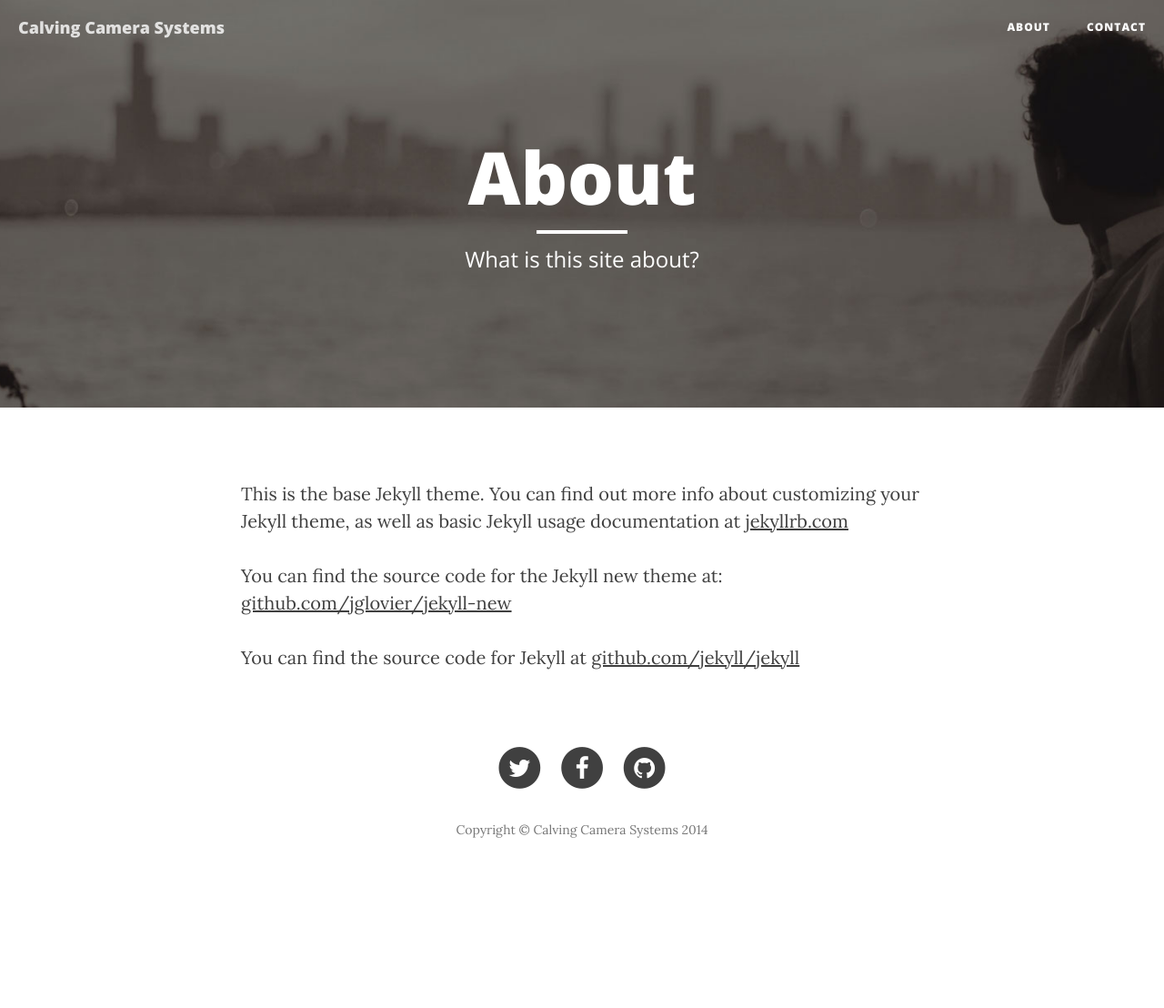
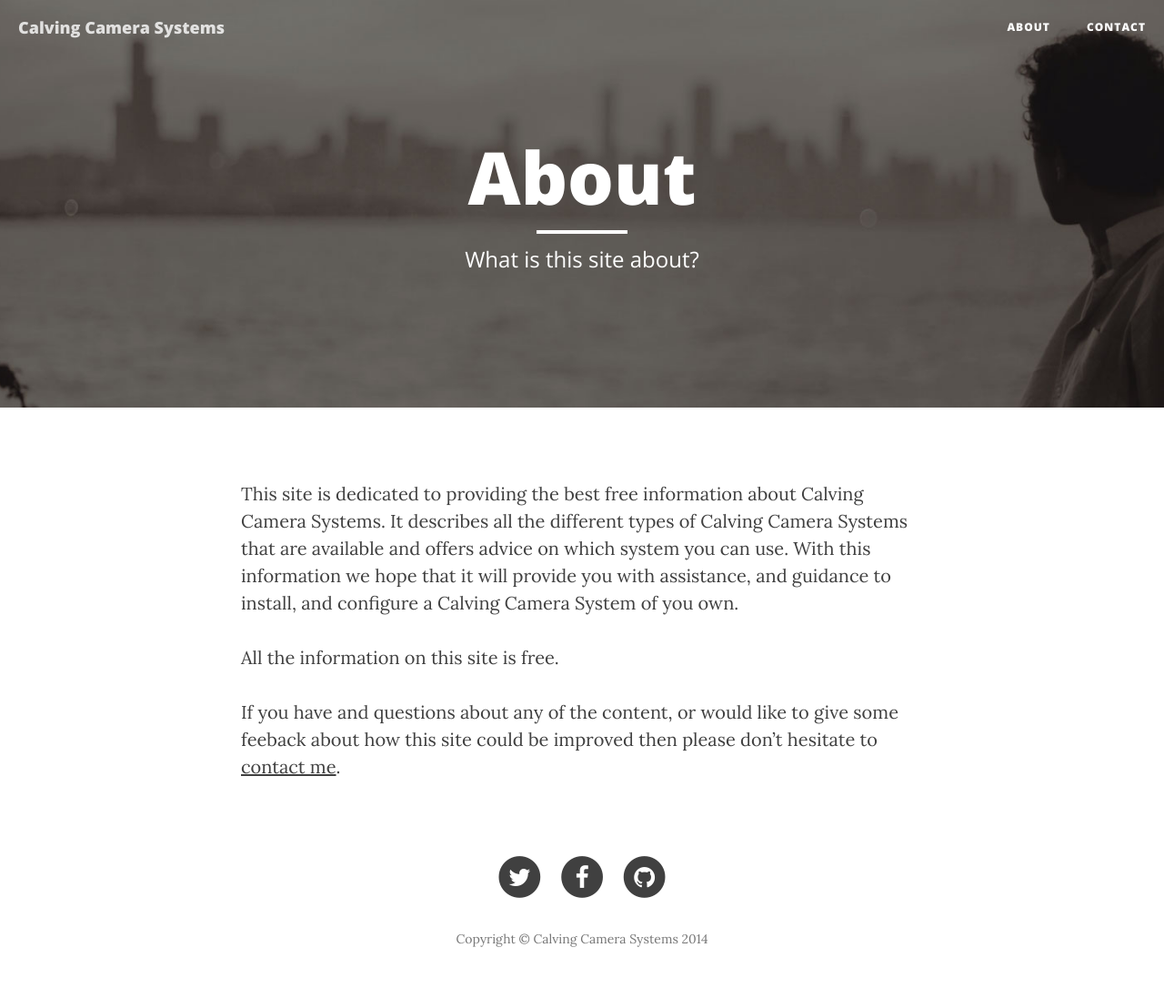
Before and after one commit to jholleran/calvingcamerareviews, a Jekyll site: the page built from about.md, in a window 1280 px wide. Shown: the whole page at 91% size. Built offline with Jekyll 4.4.1, drawn with Linux system fonts in a browser that asks for light colours; nearby versions of some CDN libraries; before the commit the page ends 988 px from its top, so only the background shows below that.

Commit message:
added some about content

```diff
--- a/_posts/2015-04-10-wireless-calving-camera.markdown
+++ b/_posts/2015-04-10-wireless-calving-camera.markdown
@@ -11,4 +11,6 @@ description: |
 
 categories: cameras
 ---
-If you are a farmer that breeds cows you will know all about the extra work involved in looking after them during the calving season. Having to go back to the cattle shed, many times, during the day just to see if one of them is about to give birth is very time-consuming. Worst of all, getting up during cold dark nights and going back for look at the animals can deprive you of a lot of sleep. Most of the time, there might be nothing happening. You might be lucky if your cattle shed is close to your home but if the shed is far away it makes things very difficult for you.
+
+Information about connecting up a Camera from a shed far away to you home using wireless.
+Coming soon...
--- a/_posts/2015-04-11-calving-camera-reviews.markdown
+++ b/_posts/2015-04-11-calving-camera-reviews.markdown
@@ -11,3 +11,4 @@ description: |
 categories: cameras
 ---
 All the information you need to know about the best Calving Camera Systems available
+Coming soon...
--- a/about.md
+++ b/about.md
@@ -6,8 +6,8 @@ permalink: /about/
 bg-img: about-bg.jpg
 ---
 
-This is the base Jekyll theme. You can find out more info about customizing your Jekyll theme, as well as basic Jekyll usage documentation at [jekyllrb.com](http://jekyllrb.com/)
+This site is dedicated to providing the best free information about Calving Camera Systems. It describes all the different types of Calving Camera Systems that are available and offers advice on which system you can use. With this information we hope that it will provide you with assistance, and guidance to install, and configure a Calving Camera System of you own.
 
-You can find the source code for the Jekyll new theme at: [github.com/jglovier/jekyll-new](https://github.com/jglovier/jekyll-new)
+All the information on this site is free.
 
-You can find the source code for Jekyll at [github.com/jekyll/jekyll](https://github.com/jekyll/jekyll)
+If you have and questions about any of the content, or would like to give some feeback about how this site could be improved then please don't hesitate to [contact me](#contact).
```
